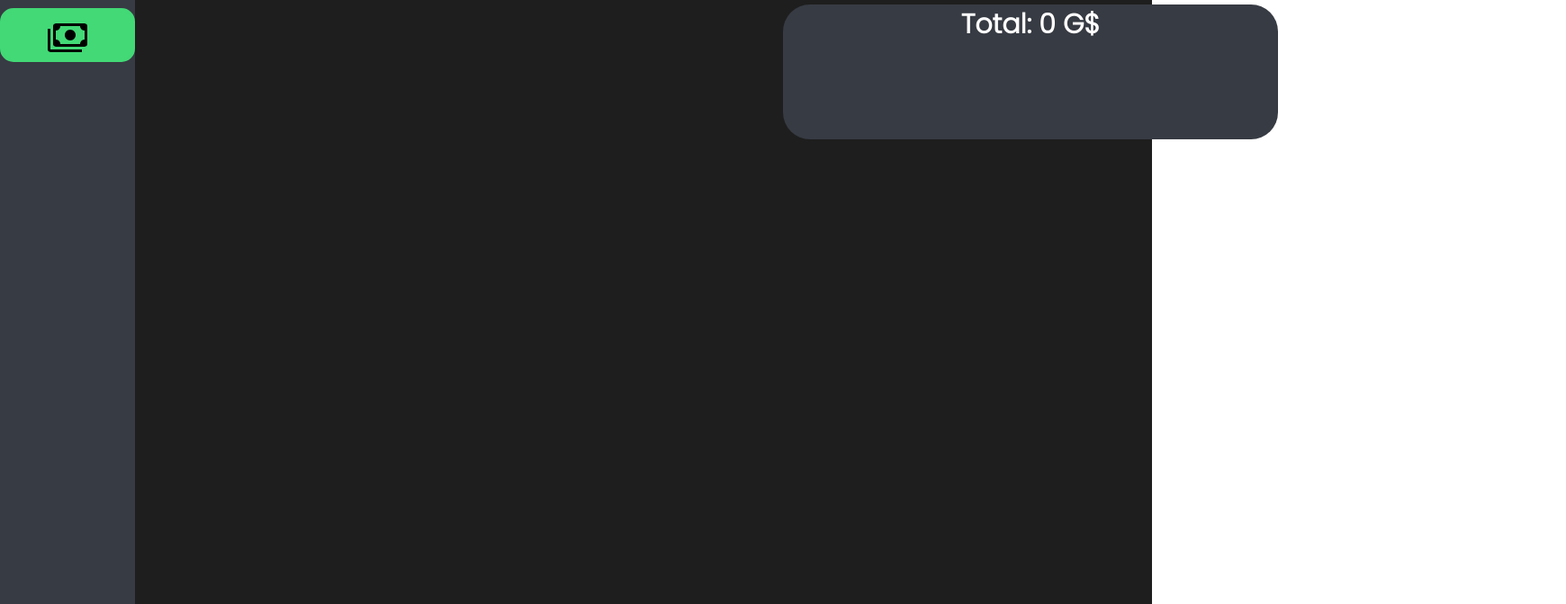
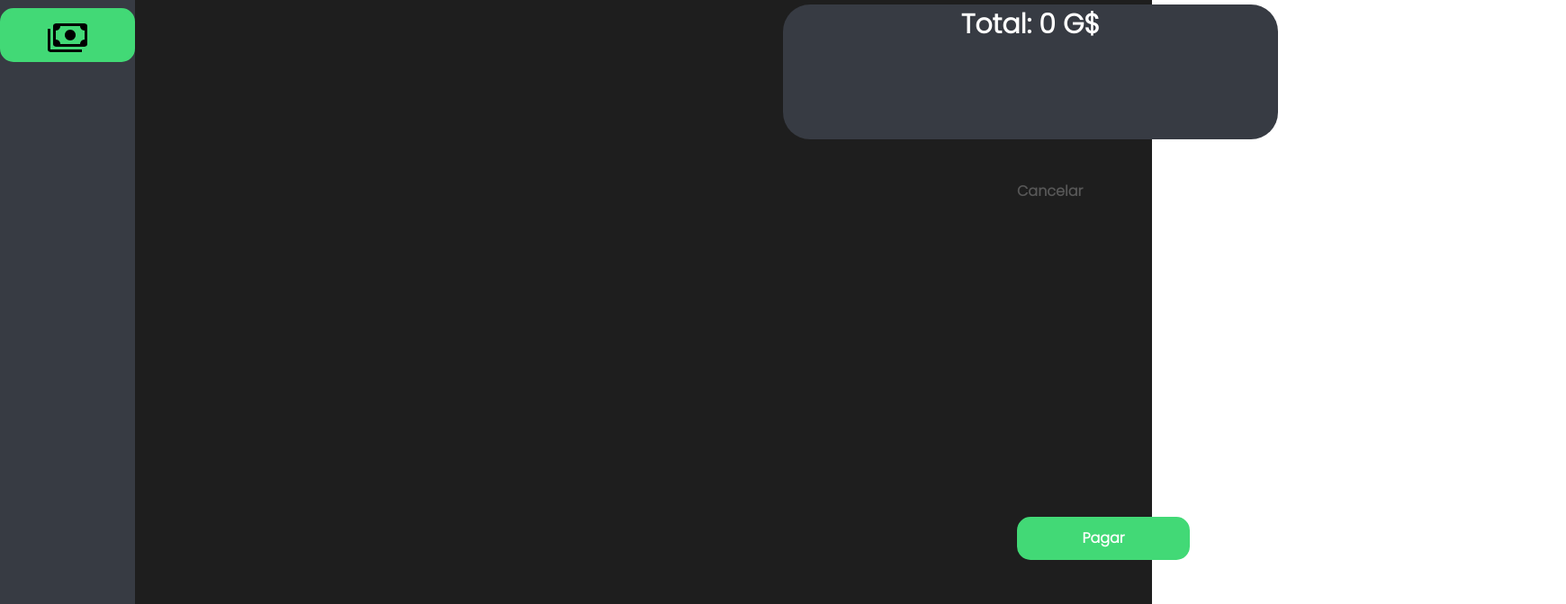
Before and after one commit to CesarXaio/Proyecto-Gym, a React (Create React App) app: page /pay in a window 1280 px wide. Shown: the part 445-1117 px from the top of the page at 90% size, 1740 px wide, since content can reach past the window. Built offline with nearby package versions, Linux system fonts and the light colour scheme.

Commit message:
Cambios Finales

```diff
--- a/src/pages/Home/Pay.css
+++ b/src/pages/Home/Pay.css
@@ -37,11 +37,13 @@
 
 }
 .Producto-Img {
+    position: relative; /* Agrega esta línea */
+    top: -165px; /* Ajusta este valor según el espacio deseado */
     margin-left: -50px;
     width: 250px;
     height: 150px;
     border-radius: 30px;
-    margin-top: -30%;
+
 }
 .Suma-Total {
     position: absolute;
@@ -100,11 +102,13 @@
     line-height: 45px;
     color: #FFFFFF;
   }
-  .Botones {
-    display: flex;
+  .BotonesPagar {
+    position: fixed;
+    top: 40px; /* Ajusta este valor según la posición deseada */
+    left: 170px; /* Ajusta este valor según la posición deseada */
     justify-content: center;
-    margin-top: -5rem;
-    padding-left: 480px;
+    margin-top: 16rem;
+    padding-left: 960px;
   }
 
   .Boton {
@@ -126,8 +130,11 @@
     background: #42D976;
     border: 2px solid #42D976;
     border-radius: 15px;
-    width: 10rem;
-    margin-right: 5rem;
+    width: 12rem;
+    margin-right:5rem;
+    margin-top: 350px;
+
+
   }
 
   .Boton.Cancelar {
@@ -137,4 +144,7 @@
     font-family: 'Poppins';
     font-style: normal;
     color: #575757;
+    margin-top: 350px;
+
+
   }
--- a/src/pages/Home/Pay.js
+++ b/src/pages/Home/Pay.js
@@ -112,7 +112,7 @@ const Pay = (props) =>{
             </div>
           </div>
           <div className="Suma-Total">Total: {total} G$</div>
-          <div className="Botones">
+          <div className="BotonesPagar">
             <button className="Boton Cancelar">Cancelar</button>
             <button className="Boton Pagar"onClick={handleAgregarClick}>Pagar</button>
 
--- a/src/pages/Home/components/Entrenadores.css
+++ b/src/pages/Home/components/Entrenadores.css
@@ -119,9 +119,7 @@
 
     color: #42D976;
   }
-  .card-info p {
 
-  }
   .DiaHora {
     display: flex;
     justify-content: space-between;
@@ -173,7 +171,7 @@
     border: 2px solid #E9F2FD;
   }
 .botones-acciones{
-  padding-top: 250px;
+  padding-top: 280px;
 
 }
 .btn-editar {
--- a/src/pages/Home/components/Tarjetas.css
+++ b/src/pages/Home/components/Tarjetas.css
@@ -6,7 +6,7 @@
     justify-content: space-between;
 
   }
-.tarjetas {
+.tarjetasProductos {
     margin-top: 60px;
     display: flex;
     width: 150px;
@@ -30,7 +30,7 @@
   }
 
 
-  .tarjetas img {
+  .tarjetasProductos img {
     width: 70%;
     height: 200px;
     object-fit: cover;
@@ -38,12 +38,12 @@
 
   }
 
-  .tarjetas h3 {
+  .tarjetasProductos h3 {
     font-size: 1.2rem;
     margin-bottom: 5px;
   }
 
-  .tarjetas p {
+  .tarjetasProductos p {
     font-size: 1.1rem;
     font-weight: bold;
     margin-bottom: 10px;
@@ -103,7 +103,7 @@
 
 
 
-.Botones {
+.Botones-Productos {
   display: flex;
   justify-content: space-between;
   align-items: center;
@@ -131,7 +131,7 @@
   color: #2BA458;
 }
 
-.Cantidad {
+.CantidadProductos {
   display: flex;
   font-family: 'Poppins';
   justify-content: center;
@@ -144,7 +144,7 @@
   border-radius: 10px;
 }
 
-.Agregar {
+.AgregarACaja {
   width: 100%;
   font-family: 'Poppins';
   height: 50px;
--- a/src/pages/Home/components/Tarjetas.js
+++ b/src/pages/Home/components/Tarjetas.js
@@ -69,24 +69,24 @@ const Tarjetas = (props) => {
 
   return (
     <div
-      className="tarjetas"
+      className="tarjetasProductos"
       onMouseEnter={mostrarBotonesHandler}
       onMouseLeave={ocultarBotonesHandler}
     >
       <img className="tarjetas__imagen" src={imagen} alt="Producto" />
       {mostrarBotones && (
-        <div className="Botones">
+        <div className="Botones-Productos">
           <button className="Boton-Disminuir" onClick={disminuirCantidad}>
             -
           </button>
-          <div className="Cantidad">{cantidad}</div>
+          <div className="CantidadProductos">{cantidad}</div>
           <button className="Boton-Aumentar" onClick={aumentarCantidad}>
             +
           </button>
         </div>
       )}
       {mostrarBotones && (
-        <button className="Agregar" onClick={agregarAlCarrito}>
+        <button className="AgregarACaja" onClick={agregarAlCarrito}>
           Agregar
         </button>
       )}
```
